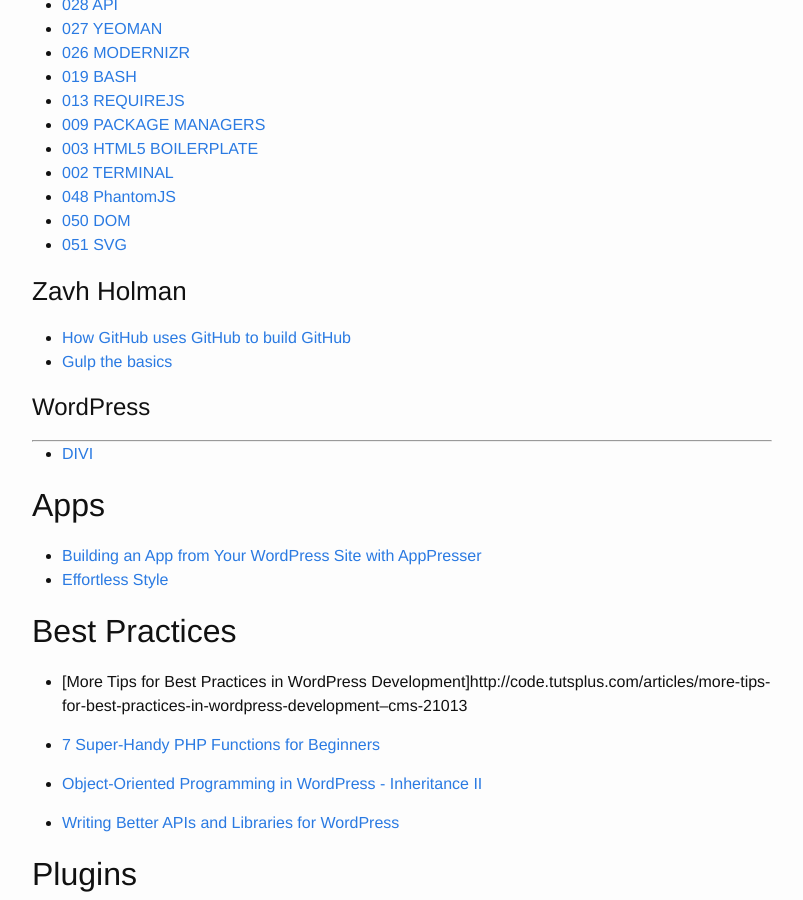
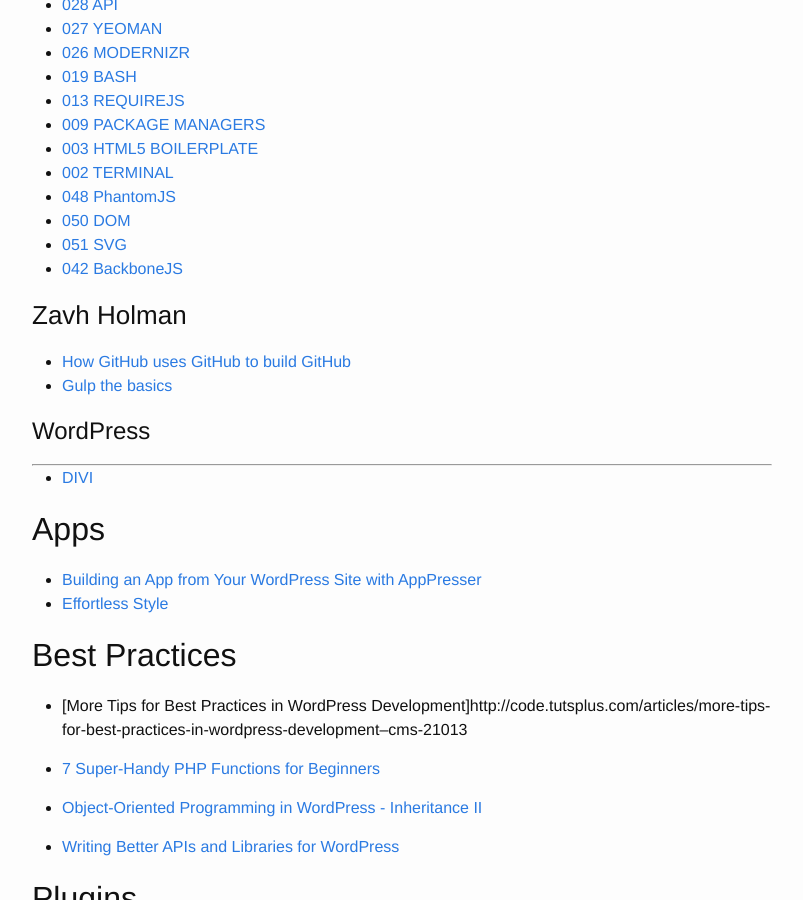
Before and after one commit to brownerd/brownerd.github.io, a Jekyll site: the page built from _posts/2014-10-06-reading-list-2014.md, in a window 1280 px wide and 900 px high, scrolled down 29128 px. Shown: the whole window, without its empty margins (238-1041 px from the left). Built offline with Jekyll 4.4.1, drawn with Linux system fonts in a browser that asks for light colours; emoji names are drawn with the system emoji font.

Commit message:
add Backbone video

```diff
--- a/_posts/2014-10-06-reading-list-2014.md
+++ b/_posts/2014-10-06-reading-list-2014.md
@@ -1448,7 +1448,7 @@ packed in a single CSS or SCSS file.
 - [048 PhantomJS](http://build-podcast.com/phantomjs/)
 - [050 DOM](http://build-podcast.com/dom/)
 - [051 SVG](http://build-podcast.com/svg/)
-
+- [042 BackboneJS](http://build-podcast.com/backbonejs/)
 
 
 
```
